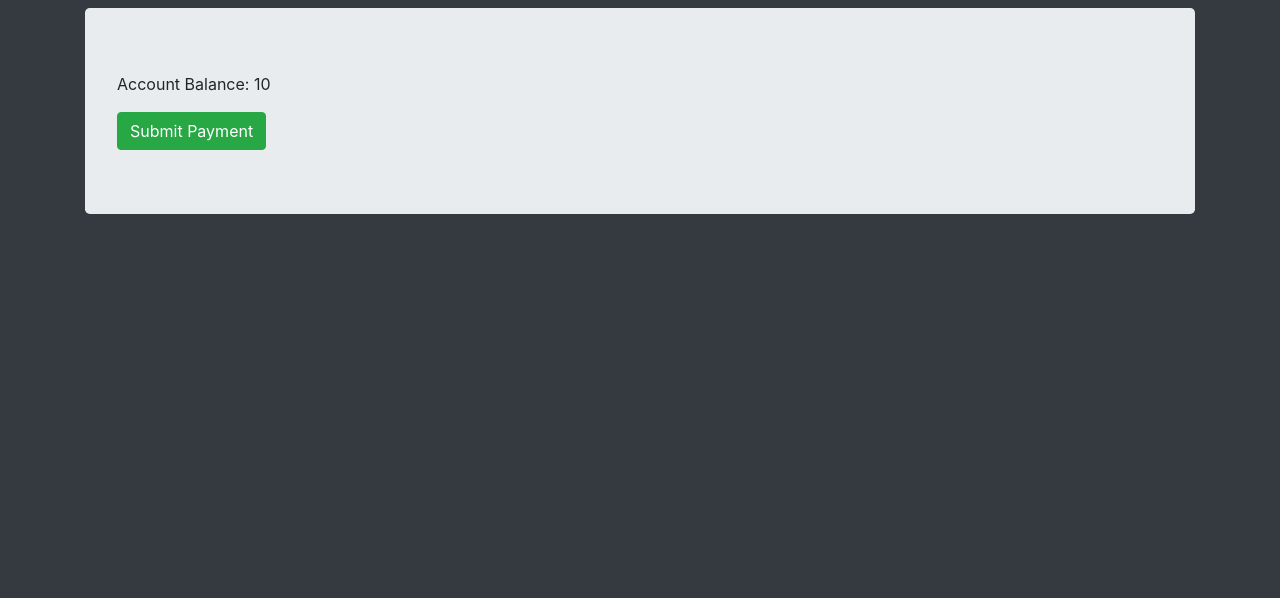
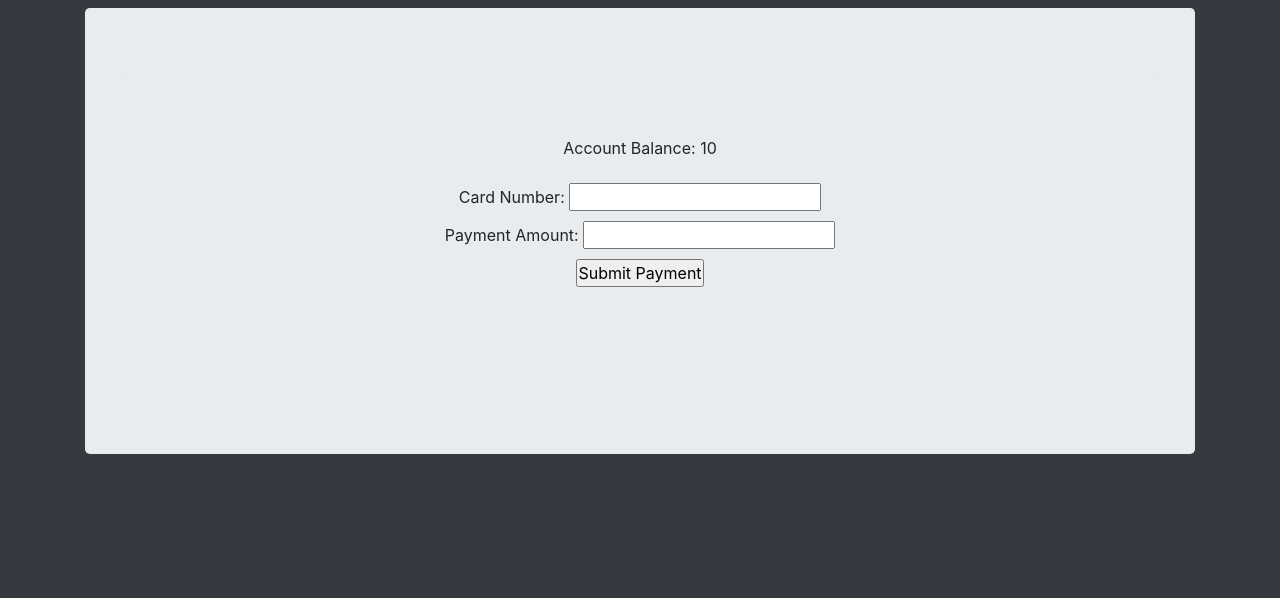
Before and after one commit to dylanbram354/TrashCollector, a Django app: template trash_collector/customers/templates/customers/pay_bill.html in a window 1280 px wide. Shown: the top 598 px of the page. Run offline with Django 3.2, Linux system fonts and the light colour scheme; the template is opened without the code that fills it: most values are stand-ins (such as "Sample title", 1, 10 or a date in 2020); some libraries are stand-ins or nearby versions.

Commit message:
added payment form to the customer

```diff
--- a/trash_collector/customers/models.py
+++ b/trash_collector/customers/models.py
@@ -15,4 +15,4 @@
     onetime_pickup = models.DateField(null=True)
     suspension_start = models.DateField(null=True)
     suspension_end = models.DateField(null=True)
-    last_completed_pickup = models.DateField(null=True)
+    last_completed_pickup =models.DateField(null=True)
--- a/trash_collector/customers/templates/customers/pay_bill.html
+++ b/trash_collector/customers/templates/customers/pay_bill.html
@@ -1,11 +1,17 @@
 {% extends "base.html" %}
 {% block content %}
 
-
+    <div class="jumbotron" id="form-page">
     <p>Account Balance: {{customer.balance}}</p>
     {% if customer.balance != None or customer.balance >= 10 %}
-        <a href="{% url 'customers:submit_payment' %}" class="btn btn-success">Submit Payment</a>
+        <form action="" method='POST'>
+            {% csrf_token %}
+            Card Number: <input type='number' name='cardnumber' id="cardnumber"><br>
+            Payment Amount: <input type="number" name='payment_amount' id='payment_amount'><br>
+                            <input type='submit' value='Submit Payment'>
+        {% comment %} <a href="{% url 'customers:submit_payment' %}" class="btn btn-success">Submit Payment</a> {% endcomment %}
     {% else %}
         <p> No Balance or Balance is not high enough for a payment. </p>
     {% endif %}
+    </div>
 {% endblock %}
--- a/trash_collector/customers/urls.py
+++ b/trash_collector/customers/urls.py
@@ -12,6 +12,6 @@
     path('change_pickup/', views.change_pickup, name='change_pickup'),
     path('add_pickup/', views.add_ontime_pickup, name='add_pickup'),
     path('suspension/', views.add_suspension, name='suspension'),
-    path('pay_bill', views.pay_bill, name='pay_bill'),
-    path('submit_payment', views.submit_payment, name="submit_payment")
+    path('pay_bill', views.submit_payment, name='pay_bill'),
+    # path('submit_payment', views.submit_payment, name="submit_payment")
 ]
--- a/trash_collector/employees/templates/employees/index.html
+++ b/trash_collector/employees/templates/employees/index.html
@@ -15,7 +15,9 @@
       </li>
       {% endfor %}
     </ul>
-    <div id="map" style="height:50vh"></div>
+    {% if customers %}
+      <div id="map" style="height:50vh"></div>
+    {% endif %}
     <script>
     let map;
     function initMap() {
--- a/trash_collector/employees/views.py
+++ b/trash_collector/employees/views.py
@@ -44,9 +44,9 @@
     customer = Customer.objects.get(id=customer_id)
     if customer.balance is not None:
         customer.balance = customer.balance + 10
-        customer.last_completed_pickup = date.today()
     else:
         customer.balance = 10
+    customer.last_completed_pickup = date.today()
     customer.save()
     return HttpResponseRedirect(reverse('employees:index'))
 
--- /dev/null
+++ b/trash_collector/pyvenv.cfg
@@ -0,0 +1,3 @@
+home = /usr/bin
+include-system-site-packages = false
+version = 3.9.5
--- a/trash_collector/templates/home.html
+++ b/trash_collector/templates/home.html
@@ -10,8 +10,8 @@
   <p><a href="{% url 'logout' %}">Log Out</a></p>
 {% else %}
   <p>You are not logged in. Please log in or create an account.</p>
-  <a href="{% url 'login' %}">Log In</a>
-  <a href="{% url 'accounts:register' %}">Sign Up</a>
+  <a href="{% url 'login' %}" class='btn btn-primary'>Log In</a>
+  <a href="{% url 'accounts:register' %}" class='btn btn-success' >Sign Up</a>
 {% endif %}
 {% endblock %}
 
```
Also changed, not shown: trash_collector/customers/views.py (+20 -13 lines), trash_collector/accounts/migrations/0001_initial.py, trash_collector/customers/migrations/0001_initial.py, trash_collector/employees/migrations/0001_initial.py, 3 other files.
